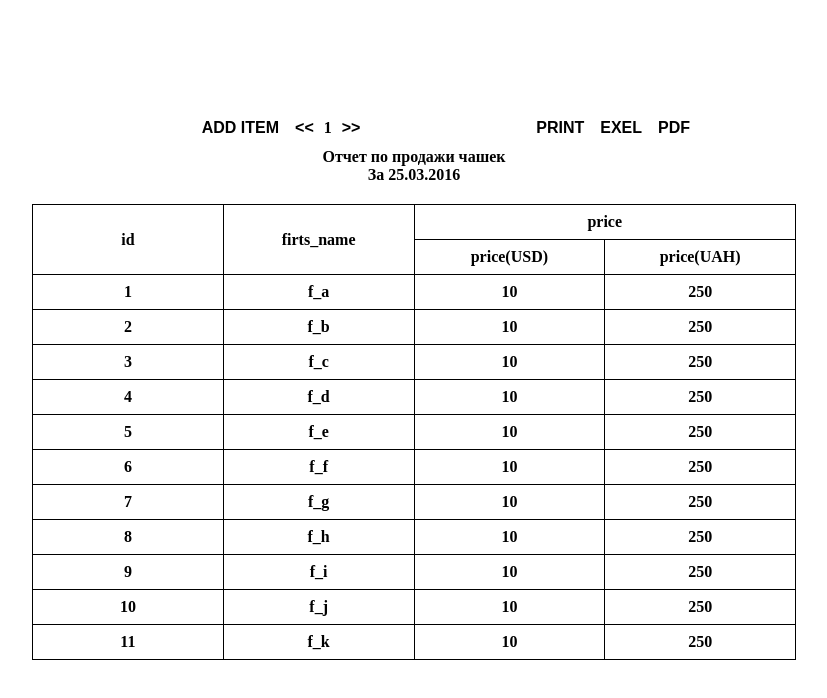
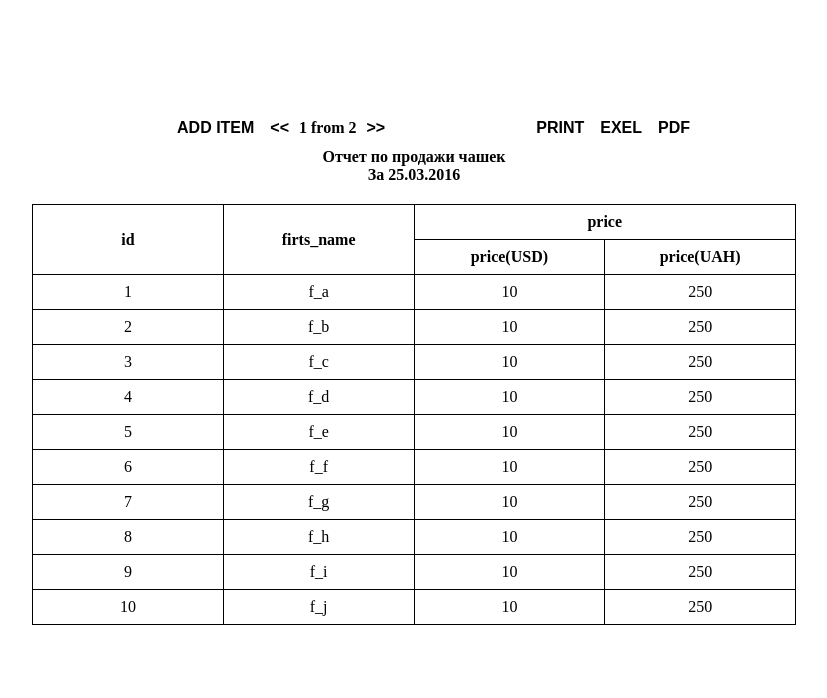
Before and after one commit to jazzcatt/goods_report_table, a plain HTML site: page index.html in a window 1280 px wide. Shown: the whole page, without its empty margins (226-1053 px from the left). Drawn offline with Linux system fonts and the light colour scheme.

Commit message:
show and hide table footer if last page

```diff
--- a/css/index.css
+++ b/css/index.css
@@ -30,6 +30,7 @@ body{
 }
 caption{
 	margin-bottom:20px;
+	font-weight: bold;
 }
 table{
 	width: 100%;
@@ -37,9 +38,11 @@ table{
 table, th, td{
 	border:solid 1px;
 	border-collapse: collapse;
-	font-weight: bold;
 }
 th,td{
 	width: 25%;
 	height:2em;
 }
+tbody tr:hover{
+	background-color: #e6e6e6;
+}
--- a/index.html
+++ b/index.html
@@ -10,9 +10,9 @@
 	<div class='nav-bar'>
 		<input type='button' id='add_item' value='ADD ITEM'>
 		<div class='pagin_bar'>
-			<input type='button' value='<<'>
-			<span class='page_num'>1</span>
-			<input type='button' value='>>'>
+			<input id='left_arrow' type='button' value='<<'>
+			<span id='page_num'></span>
+			<input id='right_arrow' type='button' value='>>'>
 		</div>
 		<div class='export_bar'>
 			<input type='button' value='PRINT'>
@@ -36,7 +36,13 @@
 				<th>price(UAH)</th>
 			</tr>
 		</thead>
-
+		<tfoot id='table_footer'>
+			<tr>
+				<td colspan='2'>Общее</td>
+				<td id='all_count_usd'></td>
+				<td id='all_count_uah'></td>
+			</tr>
+		</tfoot>
 	</table>
 	</div>
 </body>
--- a/js/index.js
+++ b/js/index.js
@@ -10,30 +10,46 @@ var data_in_server = [   //for example
 	{first_name:'f_i', priceUSD:10, priceUAH: 250},
 	{first_name:'f_j', priceUSD:10, priceUAH: 250},
 	{first_name:'f_k', priceUSD:10, priceUAH: 250}
+
 ];
 
 
 
 function TableApi() {
 	var data;
-	function getData(){  //get data from server
+	var step = 10;              // count of items for one page
+	var currentPage = 1;
+	var countPages;             // count of all pages
+
+	function getData(){         //get data from server
 		return data_in_server;
 	}
 
-	this.createTable = function() {
+	function getCountPages(countItems) {
+		var count = countItems/step;
+		// if digit is float
+		if((count ^ 0) !== count) {
+			countPages = (count ^ 0)+1;
+		}else{
+			countPages = count;
+		}
+	}
+
+	function createTable() {
 		data = getData();
+		getCountPages(data.length);
 		var tbody = document.createElement('tbody');
 
 	var td = document.createElement('td');
-		for(var i = 0; i < data.length; i++) {
+		for(var i = 0; i < step; i++) {
 			var tr = document.createElement('tr');
 			var td = document.createElement('td');
-			td.textContent = i+1;
+			td.innerText = i+1;
 			tr.appendChild(td);
 
 			for(var key in data[i]) {
 				var td = document.createElement('td');
-				td.textContent = data[i][key];
+				td.innerText = data[i][key];
 				tr.appendChild(td);
 			}
 			tbody.appendChild(tr);
@@ -42,9 +58,25 @@ function TableApi() {
 		table.appendChild(tbody);
 	}
 
+	function tFoodShow() {
+		var footer = document.getElementById('table_footer');
+		currentPage < countPages ? footer.style.display = 'none': footer.style.display = 'block-inline';
+	}
+
+	function currPageShow() {
+		document.getElementById('page_num').innerText = currentPage+' from '+countPages;
+	}
+
+	this.init = function() {
+		createTable();
+		currPageShow();
+		tFoodShow();
+	}
+
+
 }
 
 window.onload = function() {
 	var table = new TableApi();
-	table.createTable();
+	table.init();
 }
```
